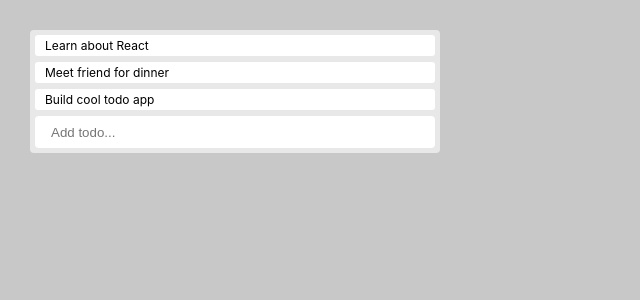
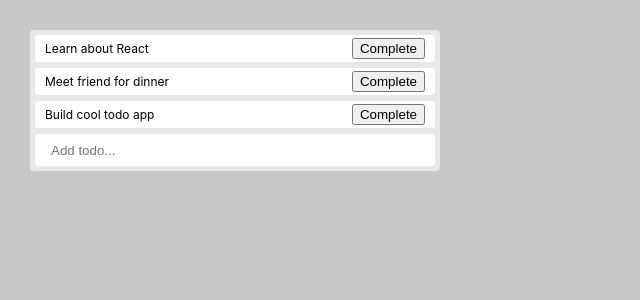
Before and after one commit to leedoughty/react-todo-list, a React (Create React App) app: page / in a window 1280 px wide. Shown: the top 300 px of the page, without its empty margins (0-640 px from the left). Built offline with nearby package versions, Linux system fonts and the light colour scheme.

Commit message:
Add complete todo function

```diff
--- a/src/App.js
+++ b/src/App.js
@@ -1,10 +1,13 @@
 import React, { useState } from 'react';
 import './App.css';
 
-function Todo({ todo, index }) {
+function Todo({ todo, index, completeTodo }) {
   return(
-    <div className="todo">
+    <div style={{textDecoration: todo.isCompleted ? 'line-through' : ''}} className="todo">
       { todo.text }
+      <div>
+        <button onClick={() => completeTodo(index)}>Complete</button>
+      </div>
     </div>
   )
 }
@@ -53,11 +56,17 @@
     setTodos(newTodos);
   }
 
+  const completeTodo = index => {
+    const newTodos = [...todos];
+    newTodos[index].isCompleted = true;
+    setTodos(newTodos);
+  }
+
   return (
     <div className="app">
       <div className="todo-list">
         {todos.map((todo, index) => (
-          <Todo key={index} index={index} todo={todo}/>
+          <Todo key={index} index={index} todo={todo} completeTodo={completeTodo}/>
         ))}
         <TodoForm addTodo={addTodo}/>
       </div>
```
